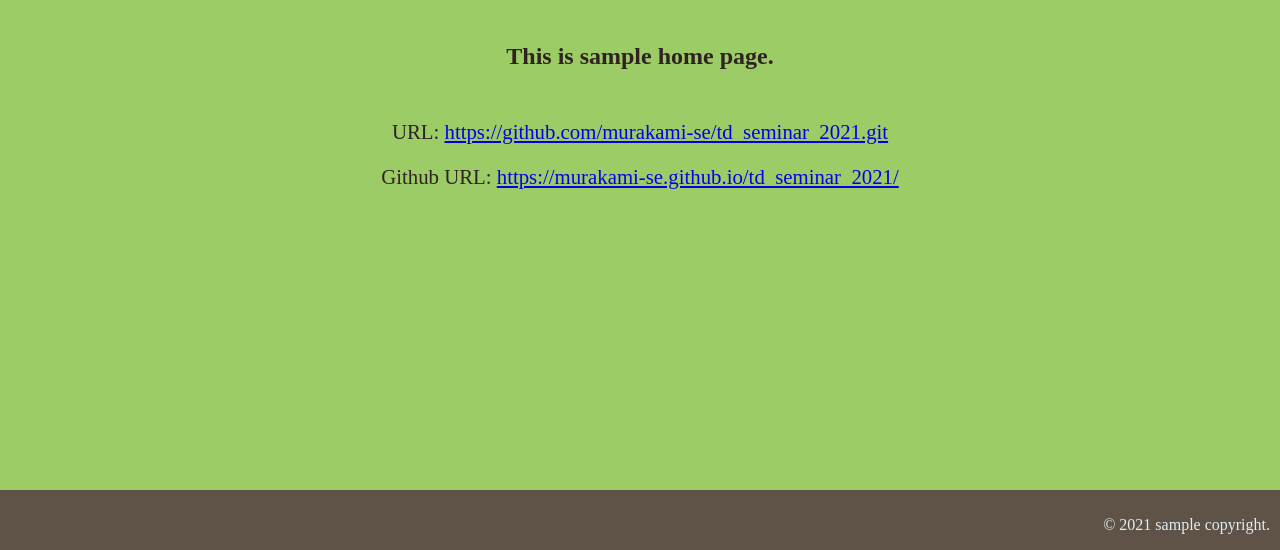
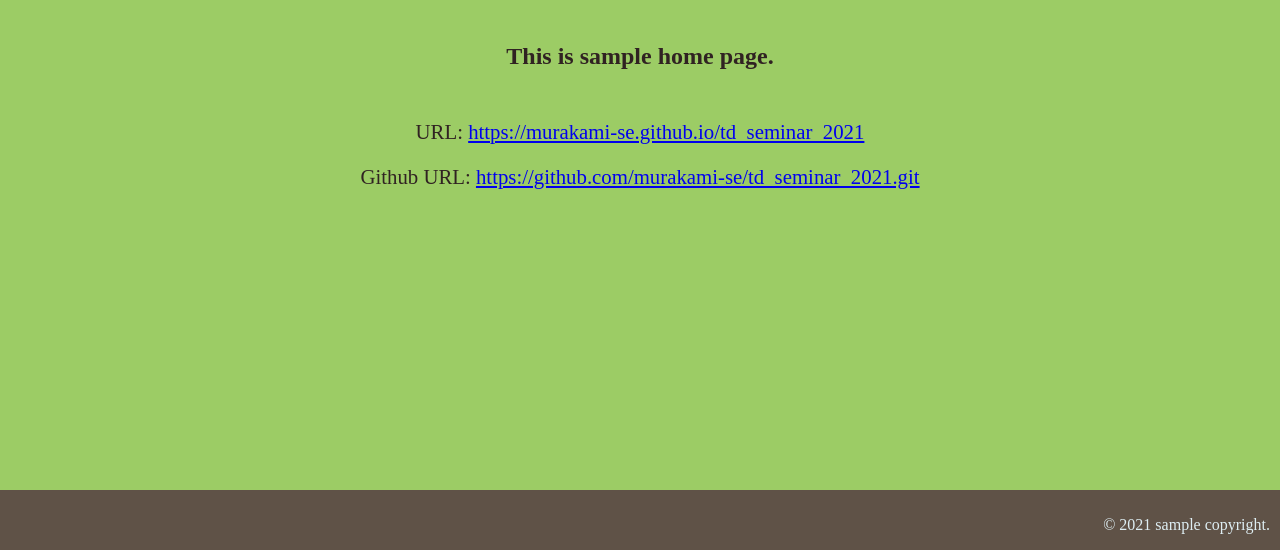
Before and after one commit to murakami-se/td_seminar_2021, a plain HTML site: page index.html in a window 1280 px wide. Shown: the part 250-800 px from the top of the page. Drawn offline with Linux system fonts and the light colour scheme.

Commit message:
fix link

```diff
--- a/index.html
+++ b/index.html
@@ -33,8 +33,8 @@
                         <p>This is sample home page.</p>
                     </div>
                     <div class="information">
-                        <p>URL: <a href="https://github.com/murakami-se/td_seminar_2021.git">https://github.com/murakami-se/td_seminar_2021.git</a></p>
-                        <p>Github URL: <a href="https://murakami-se.github.io/td_seminar_2021/">https://murakami-se.github.io/td_seminar_2021/</a></p>
+                        <p>URL: <a href="https://murakami-se.github.io/td_seminar_2021/index.html">https://murakami-se.github.io/td_seminar_2021</a></p>
+                        <p>Github URL: <a href="https://github.com/murakami-se/td_seminar_2021.git">https://github.com/murakami-se/td_seminar_2021.git</a></p>
                     </div>
                 </div>
             </div>
```
